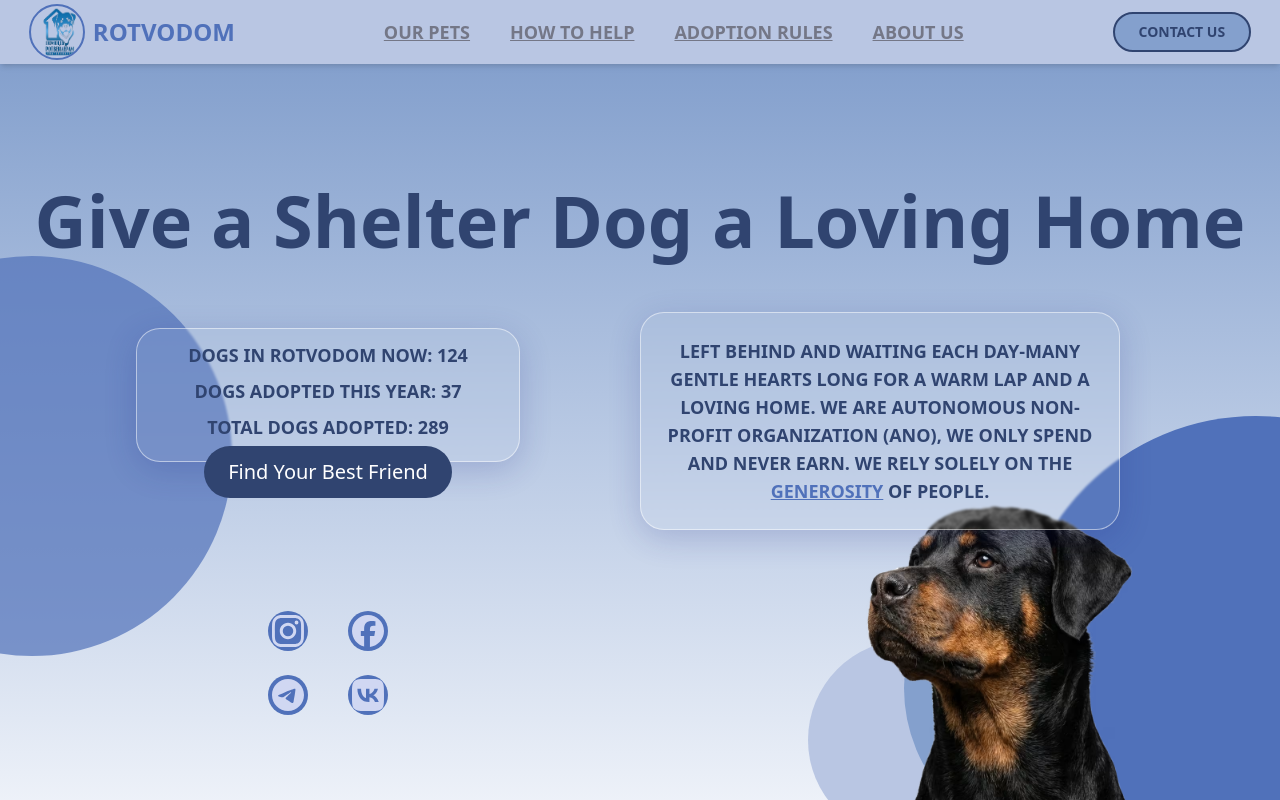
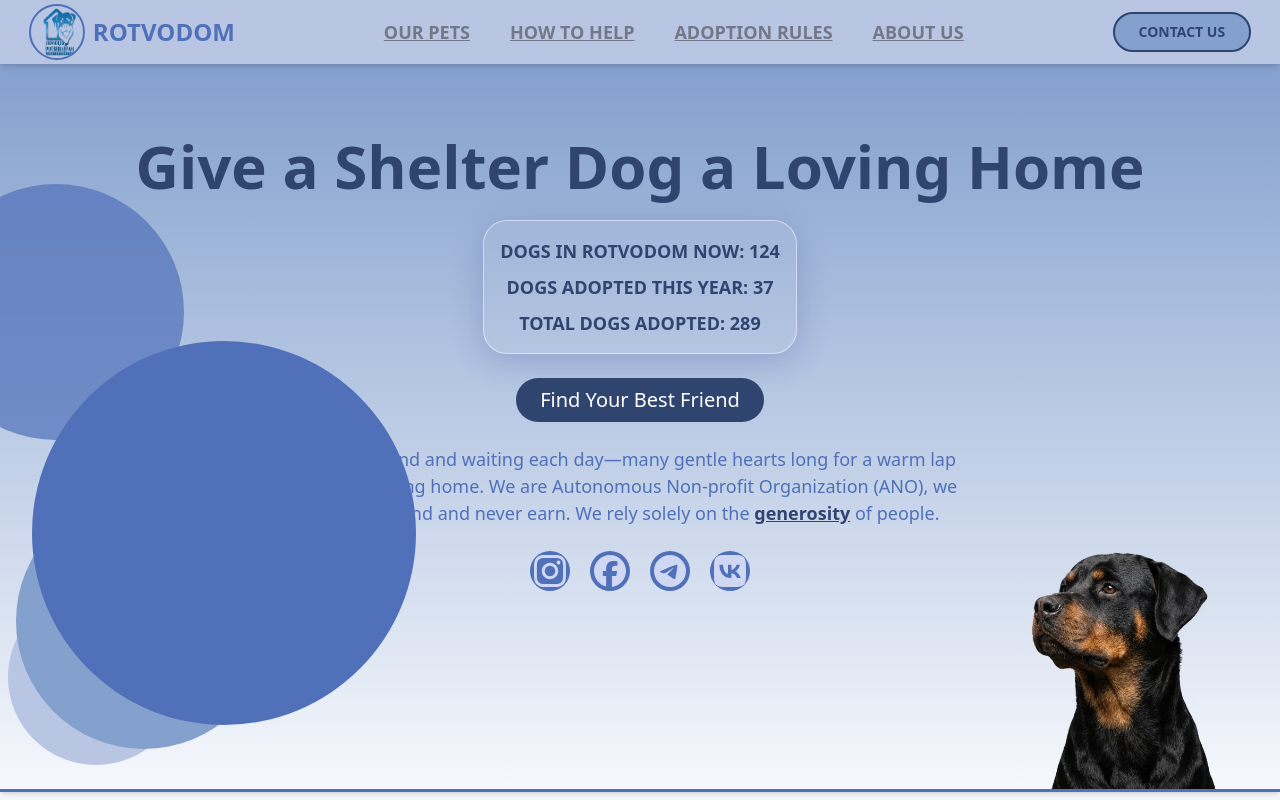
Before and after one commit to bavayra/dog-shelter, a React (Vite) app: page / in a window 1280 px wide. Shown: the top 800 px of the page. Built offline with nearby package versions, Linux system fonts and the light colour scheme.

Commit message:
refactor: trying to make hero section more adaptive and stabilize decor elements

```diff
--- a/src/App.tsx
+++ b/src/App.tsx
@@ -17,50 +17,46 @@ const ContactSection = lazy(() => import('./features/ContactSection'));
 
 function App() {
   return (
-    <div className="flex min-h-screen flex-col overflow-x-hidden">
+    <div className="flex min-h-screen flex-col">
       <Header />
-      <Sidebar />
+      <div className="flex flex-1">
+        <Sidebar className="md:hidden" />
         <main className="flex-1">
           <section
             id="hero"
-          className="from-primary-300 to-primary-50 border-primary-500 relative h-screen overflow-hidden border-b-3 bg-linear-to-b px-4 pt-24 pb-4 shadow-md"
+            className="from-primary-300 to-primary-50 border-primary-500 relative flex min-h-[calc(100vh-48px)] flex-col overflow-hidden border-b-3 bg-linear-to-b px-4 pt-6 pb-6 shadow-md md:min-h-[calc(100vh-64px)] md:pt-10 md:pb-10 lg:min-h-[calc(100vh-72px)]"
           >
-          <h2 className="text-primary-700 xs:mt-6 xs:text-5xl relative z-10 mx-0 mt-4 w-full text-center text-3xl font-semibold md:mt-12 md:text-6xl lg:mt-2 lg:mb-2 xl:mt-6 xl:text-7xl">
+            <h2 className="text-primary-700 relative z-10 mx-auto mt-8 w-full text-center text-3xl font-bold sm:text-4xl md:mt-8 md:text-5xl lg:text-6xl">
               {' '}
               {/*I didn't use typography class because this h2 has to be
               different*/}{' '}
               Give a Shelter Dog a Loving Home
             </h2>
             <DecorativeCircle
-            size={54}
-            mdSize={82}
-            lgSize={76}
-            xlSize={100}
+              size={40}
+              mdSize={56}
+              lgSize={64}
               color="primary-500"
-            top="42"
-            left="-30"
+              top="30"
+              left="-18"
               opacity={70}
-            className="xs:mt-6 md:-ml-8 xl:-ml-12"
+              className="md:top-6 lg:top-8"
             />
-          <div className="grid-cols-2 grid-rows-2 md:grid md:items-center md:justify-center">
-            <div>
-              <div className="glass-card text-primary-700 xs:mt-8 xl:py-6xl relative z-10 mx-auto mt-6 max-w-xl rounded-3xl px-0 py-3 text-center text-sm font-semibold sm:w-xs sm:text-lg xl:w-sm xl:px-6">
+            <div className="glass-card text-primary-700 relative z-10 mx-auto mt-6 max-w-xl rounded-3xl p-4 text-center text-xs font-semibold sm:text-base md:mt-6 md:text-lg">
               <p className="mb-2">
                 DOGS IN ROTVODOM NOW: {shelterStats.totalDogsNow}{' '}
               </p>
               <p className="mb-2">
                 DOGS ADOPTED THIS YEAR: {shelterStats.dogsAdoptedThisYear}
               </p>
-                <p className="mb-2">
-                  TOTAL DOGS ADOPTED: {shelterStats.dogsAdoptedTotal}
-                </p>
+              <p>TOTAL DOGS ADOPTED: {shelterStats.dogsAdoptedTotal}</p>
             </div>
 
-              <div className="flex justify-center">
+            <div className="-mt-2 flex justify-center md:mt-6">
               <Button
                 variant="primary"
-                  size="small"
-                  className="xs:px-6 xs:py-3 z-10 -mt-4 transition-transform hover:scale-105"
+                size="medium"
+                className="z-10 transition-transform hover:scale-105"
                 onClick={() =>
                   document
                     .getElementById('pets')
@@ -71,67 +67,67 @@ function App() {
                 Find Your Best Friend
               </Button>
             </div>
-            </div>
-            <div className="relative z-10 hidden justify-center md:flex">
-              <p className="text-primary-700 glass-card mt-10 rounded-3xl p-6 text-center text-base font-semibold tracking-normal lg:mx-auto lg:mt-4 lg:mr-8 xl:mt-12 xl:mr-36 xl:w-xl xl:text-lg">
-                LEFT BEHIND AND WAITING EACH DAY-MANY GENTLE HEARTS LONG FOR A
-                WARM LAP AND A LOVING HOME. WE ARE AUTONOMOUS NON-PROFIT
-                ORGANIZATION (ANO), WE ONLY SPEND AND NEVER EARN. WE RELY SOLELY
-                ON THE{' '}
+            <div className="relative z-10 mx-auto mt-4 hidden max-w-2xl justify-center px-4 md:mt-6 md:flex">
+              <p className="typography-large text-center">
+                Left behind and waiting each day—many gentle hearts long for a
+                warm lap and a loving home. We are Autonomous Non-profit
+                Organization (ANO), we only spend and never earn. We rely solely
+                on the{' '}
                 <a
                   href="#help"
-                  className="hover:text-primary-700 text-primary-500 font-bold underline"
+                  className="hover:text-primary-900 text-primary-700 font-bold underline transition-colors"
                   aria-label="Go to How to Help section"
                 >
-                  GENEROSITY
+                  generosity
                 </a>{' '}
-                OF PEOPLE.
+                of people.
               </p>
             </div>
             <SocialLinks
               size="sm"
-              className="xs:mt-14 mt-6 gap-5 sm:mt-10 md:mt-0 md:mb-10 md:grid md:grid-cols-[repeat(2,min-content)] md:grid-rows-2 md:justify-center md:gap-x-10 md:gap-y-6 lg:mt-6 xl:mt-10"
+              className="mt-6 gap-5"
               iconColor="text-neutral-50"
               bgColor="bg-primary-500"
             />
-          </div>
             <DecorativeCircle
-            size={58}
-            smSize={84}
-            mdSize={120}
-            lgSize={104}
-            xlSize={120}
+              size={48}
+              smSize={64}
+              mdSize={80}
+              lgSize={96}
               color="primary-500"
-            top="104"
-            left="34"
+              top="auto"
+              bottom="16"
+              left="8"
               zIndex={2}
-            className="xs:mt-8 xs:ml-12 sm:mt-10 sm:ml-20 md:mt-20 md:ml-64 lg:-mt-16 lg:ml-136 xl:-mt-16 xl:ml-220"
+              className="sm:bottom-20 md:bottom-24 lg:bottom-32"
             />
             <DecorativeCircle
-            size={30}
-            smSize={52}
-            mdSize={70}
-            xlSize={80}
+              size={32}
+              smSize={44}
+              mdSize={56}
+              lgSize={64}
               color="primary-300"
-            top="120"
-            left="22"
+              top="auto"
+              bottom="10"
+              left="4"
               zIndex={1}
-            className="xs:mt-8 xs:ml-12 sm:mt-6 sm:ml-18 md:mt-28 md:ml-54 lg:-mt-18 lg:ml-128 xl:-mt-4 xl:ml-204"
+              className="sm:bottom-14 md:bottom-16 lg:bottom-22"
             />
             <DecorativeCircle
               size={20}
-            smSize={36}
-            mdSize={40}
-            xlSize={50}
+              smSize={28}
+              mdSize={36}
+              lgSize={44}
               color="primary-200"
-            top="130"
-            left="12"
+              top="auto"
+              bottom="6"
+              left="2"
               zIndex={0}
-            className="xs:mt-8 xs:ml-12 sm:mt-8 sm:ml-12 md:mt-42 md:ml-48 lg:-mt-10 lg:ml-120 xl:mt-14 xl:ml-190"
+              className="sm:bottom-8 md:bottom-10 lg:bottom-14"
             />
             <img
               src={RottweilerImage}
-            className="xs:h-64 xs:w-64 absolute right-0 bottom-0 z-3 h-54 w-54 object-contain sm:h-72 sm:w-72 md:h-110 md:w-110 xl:mr-10 xl:h-120 xl:w-120"
+              className="absolute right-0 bottom-0 z-3 h-50 w-50 object-contain sm:h-52 sm:w-52 md:h-64 md:w-64 lg:h-80 lg:w-80"
               alt="Rottweiler Dog Illustration"
               aria-hidden="true"
             />
@@ -140,7 +136,7 @@ function App() {
             <div className="container mx-auto px-4">
               <h2
                 id="pets-heading"
-              className="typography-h2 xs:text-5xl m-0 pt-10 text-center md:text-7xl xl:mb-10 xl:pt-16 xl:text-8xl"
+                className="typography-h2 xs:text-5xl m-0 pt-10 text-center"
               >
                 Our Pets
               </h2>
@@ -148,11 +144,9 @@ function App() {
             <DogGrid />
           </section>
           <Suspense fallback={<LoadingSpinner message="Loading content..." />}>
-          <div className="relative sm:top-2 md:top-18 md:right-8 xl:top-24 xl:right-18">
+            <div className="relative sm:top-2">
               <DecorativeCircle
                 size={64}
-              mdSize={88}
-              xlSize={112}
                 color="primary-500"
                 top="-8"
                 left="-30"
@@ -165,32 +159,26 @@ function App() {
             <div className="relative">
               <DecorativeCircle
                 size={36}
-              mdSize={64}
-              lgSize={72}
-              xlSize={86}
                 color="primary-300"
                 top="14"
                 left="-10"
                 opacity={40}
                 zIndex={10}
-              className="md:ml-10 xl:ml-46"
               />
               <DecorativeCircle
                 size={16}
-              mdSize={40}
-              xlSize={52}
                 color="primary-500"
                 top="22"
                 left="0"
                 opacity={90}
                 zIndex={10}
-              className="md:ml-12 lg:mt-6 lg:ml-16 xl:mt-8 xl:ml-54"
               />
             </div>
             <AboutUs />
             <ContactSection />
           </Suspense>
         </main>
+      </div>
       <Footer />
     </div>
   );
```
Lines whose indentation alone changed are shown as unchanged.
